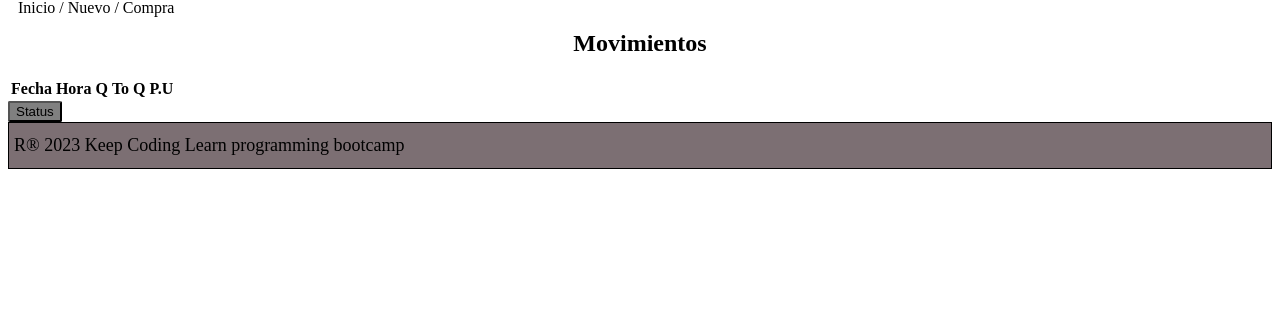
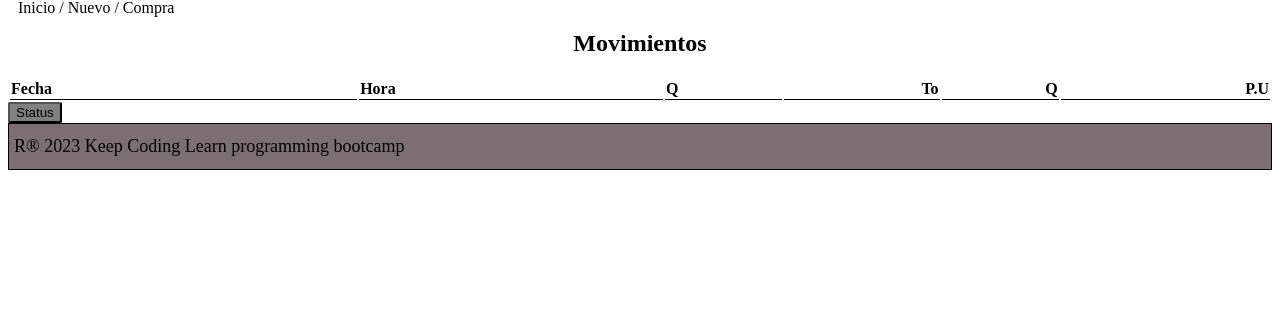
Before and after one commit to enelombopaez/criptoflask, a Flask app: page / in a window 1280 px wide. Shown: the part 67-377 px from the top of the page. Run offline with Flask 2, Linux system fonts and the light colour scheme; data comes from the database, SQL or seed files in the repository; lists and menus that the app fills with data are empty; parts of the project's set-up code (start-up, migrations or seed data) failed here and were passed over.

Commit message:
added css to the table

```diff
--- a/balance/static/css/styles.css
+++ b/balance/static/css/styles.css
@@ -57,3 +57,18 @@ footer {
 .inner{
     display:ruby-text;
 }
+
+table.paper {
+    width: 100%;
+}
+
+.titulo-tabla {
+    border-bottom: solid thin black;
+    text-align: left;
+}
+
+.fecha,
+.numero,
+.acciones {
+  text-align: right;
+}
```
